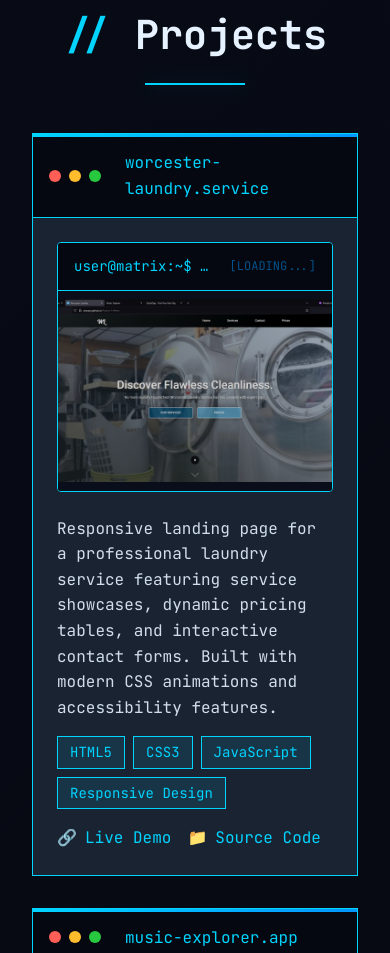
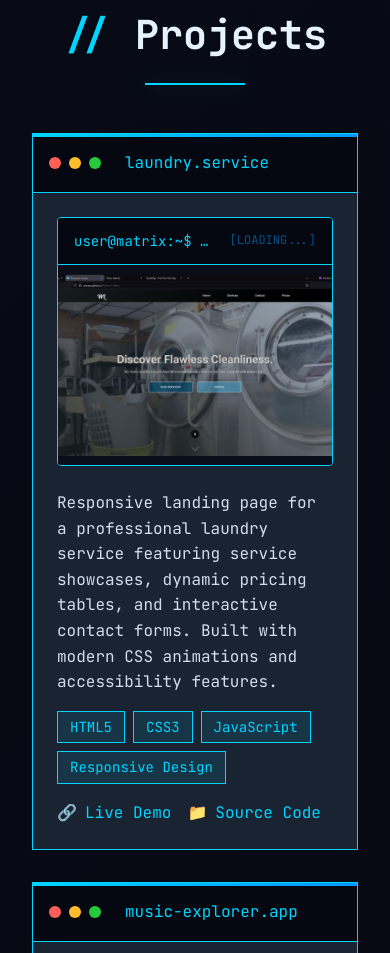
Before and after one commit to aransys/matrix-portfolio, an Astro site: page / in a window 390 px wide. Shown: the part 5975-6928 px from the top of the page. Built offline with nearby package versions, Linux system fonts and the light colour scheme; Astro itself is replaced by a stand-in of ours.

Commit message:
feat: add short titles to projects in Projects component for improved display; implement responsive title handling with CSS for better mobile experience

```diff
--- a/src/components/Projects.astro
+++ b/src/components/Projects.astro
@@ -2,6 +2,7 @@
 const projects = [
   {
     title: "worcester-laundry.service",
+    shortTitle: "laundry.service",
     description: "Responsive landing page for a professional laundry service featuring service showcases, dynamic pricing tables, and interactive contact forms. Built with modern CSS animations and accessibility features.",
     technologies: ["HTML5", "CSS3", "JavaScript", "Responsive Design"],
     liveUrl: "https://aransys.github.io/Project-1/#hero",
@@ -11,6 +12,7 @@ const projects = [
   },
   {
     title: "music-explorer.app",
+    shortTitle: "music-explorer.app",
     description: "Interactive music discovery application with real-time search and preview capabilities. Integrates with external APIs to provide seamless music browsing and playback functionality.",
     technologies: ["JavaScript", "HTML5", "CSS3", "REST API"],
     liveUrl: "https://aransys.github.io/Project-2/",
@@ -20,6 +22,7 @@ const projects = [
   },
   {
     title: "quickgigs.platform",
+    shortTitle: "quickgigs.platform",
     description: "Full-stack freelance marketplace with user authentication, profile management, and integrated Stripe payment processing. Features complete CRUD operations, premium memberships, and gig posting system.",
     technologies: ["Django", "Python", "Stripe API", "PostgreSQL"],
     liveUrl: "https://quickgigs-django.onrender.com/",
@@ -41,7 +44,10 @@ const projects = [
             <div class="control minimize"></div>
             <div class="control maximize"></div>
           </div>
-          <div class="project-title">{project.title}</div>
+          <div class="project-title">
+            <span class="title-full">{project.title}</span>
+            <span class="title-short">{project.shortTitle}</span>
+          </div>
         </div>
         <div class="project-content">
           <!-- Terminal Screenshot Preview -->
@@ -187,6 +193,27 @@ const projects = [
     color: var(--primary-color);
     margin-left: 1rem;
     transition: color 0.5s ease;
+    white-space: nowrap;
+    overflow: hidden;
+    text-overflow: ellipsis;
+  }
+
+  .title-full {
+    display: block;
+  }
+
+  .title-short {
+    display: none;
+  }
+
+  @media (max-width: 768px) {
+    .title-full {
+      display: none;
+    }
+
+    .title-short {
+      display: block;
+    }
   }
 
   .project-content {
```
